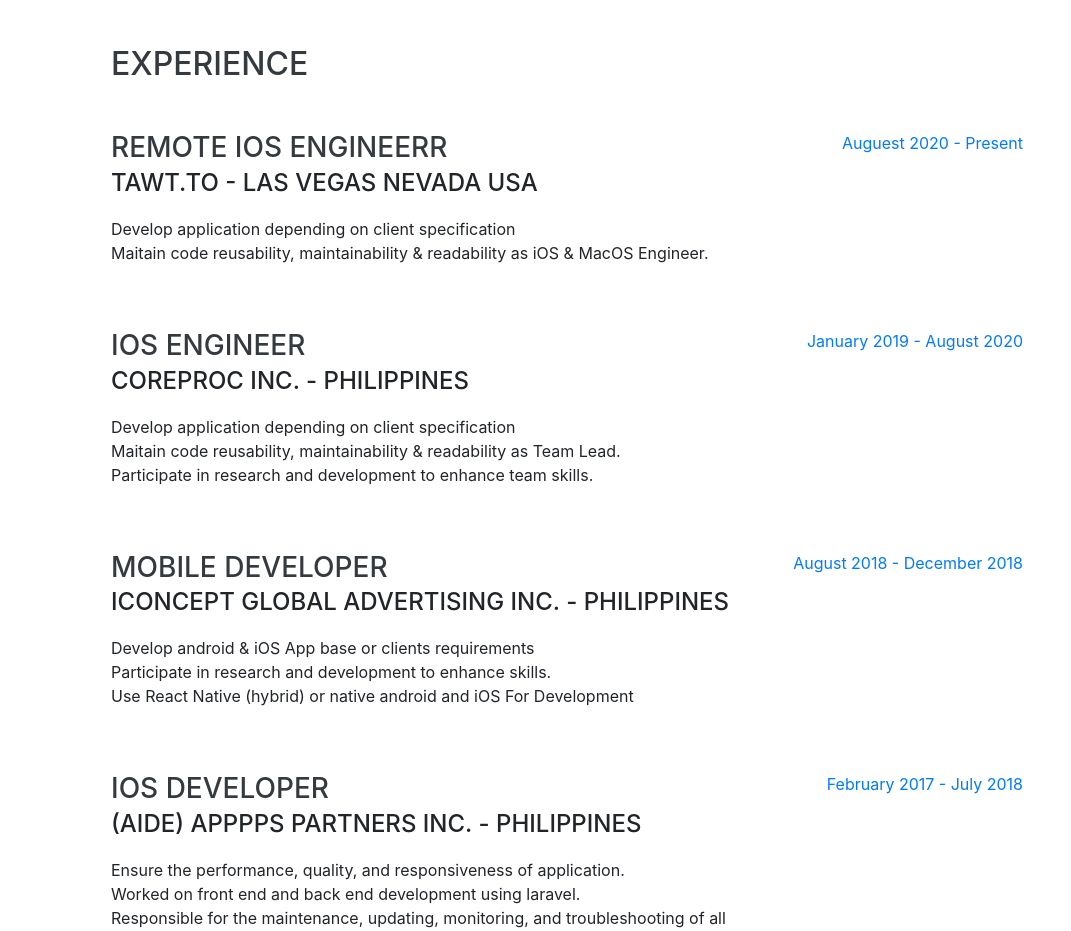
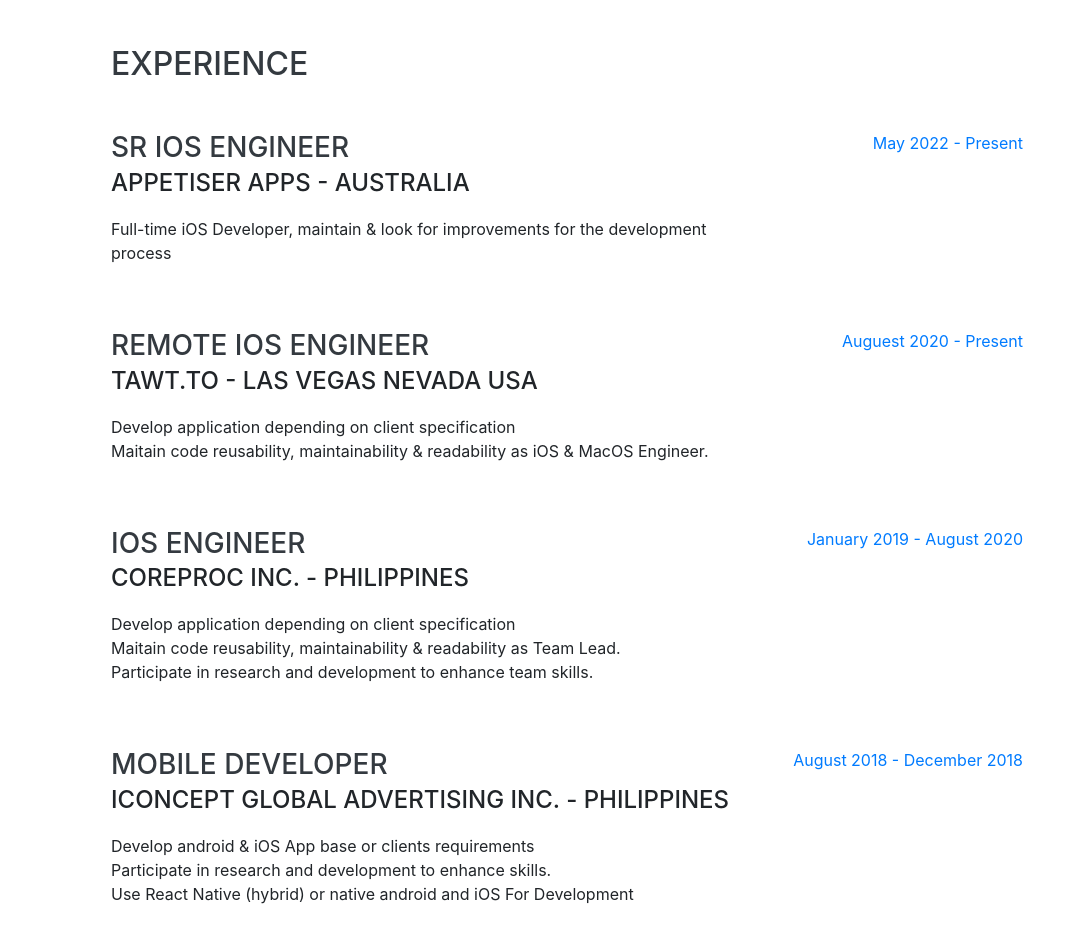
Before and after one commit to johnroque/johnroque.github.io, a website with bundled scripts: page index.html in a window 1280 px wide. Shown: the part 804-1735 px from the top of the page, without its empty margins (209-1280 px from the left). Built offline with nearby package versions, Linux system fonts and the light colour scheme; a web font is replaced by a local one.

Commit message:
Update working exp 2022

```diff
--- a/index.html
+++ b/index.html
@@ -27,7 +27,7 @@
 
   <nav class="navbar navbar-expand-lg navbar-dark bg-primary fixed-top" id="sideNav">
     <a class="navbar-brand js-scroll-trigger" href="#page-top">
-      <span class="d-block d-lg-none">John Roque Jorillo - iOS Engineer</span>
+      <span class="d-block d-lg-none">John Roque Jorillo - Sr iOS Engineer</span>
       <span class="d-none d-lg-block">
         <img class="img-fluid img-profile rounded-circle mx-auto mb-2" src="img/profile.png" alt="">
       </span>
@@ -89,7 +89,20 @@
 
         <div class="resume-item d-flex flex-column flex-md-row justify-content-between mb-5">
           <div class="resume-content">
-            <h3 class="mb-0">Remote iOS Engineerr</h3>
+            <h3 class="mb-0">Sr iOS Engineer</h3>
+            <div class="subheading mb-3">Appetiser Apps - Australia</div>
+            <p>
+              Full-time iOS Developer, maintain & look for improvements for the development process
+            </p>
+          </div>
+          <div class="resume-date text-md-right">
+            <span class="text-primary">May 2022 - Present</span>
+          </div>
+        </div>
+
+        <div class="resume-item d-flex flex-column flex-md-row justify-content-between mb-5">
+          <div class="resume-content">
+            <h3 class="mb-0">Remote iOS Engineer</h3>
             <div class="subheading mb-3">Tawt.to - Las Vegas Nevada USA</div>
             <p>
               Develop application depending on client specification<br/>
```
